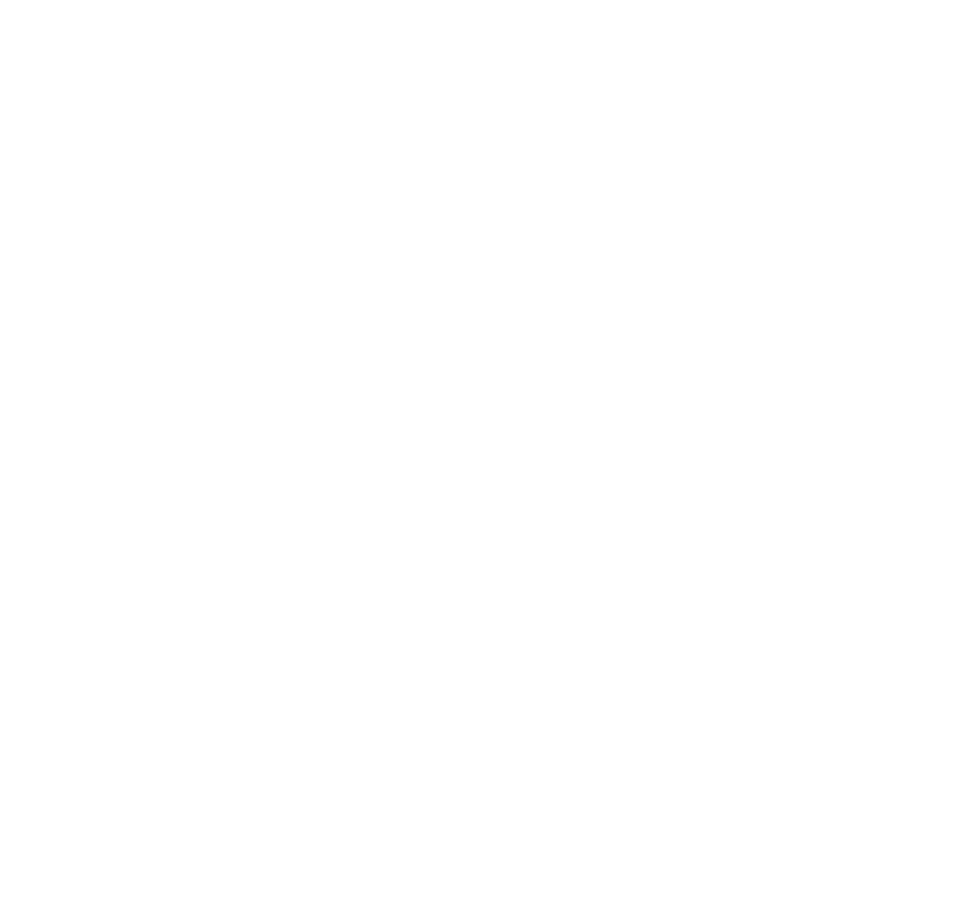
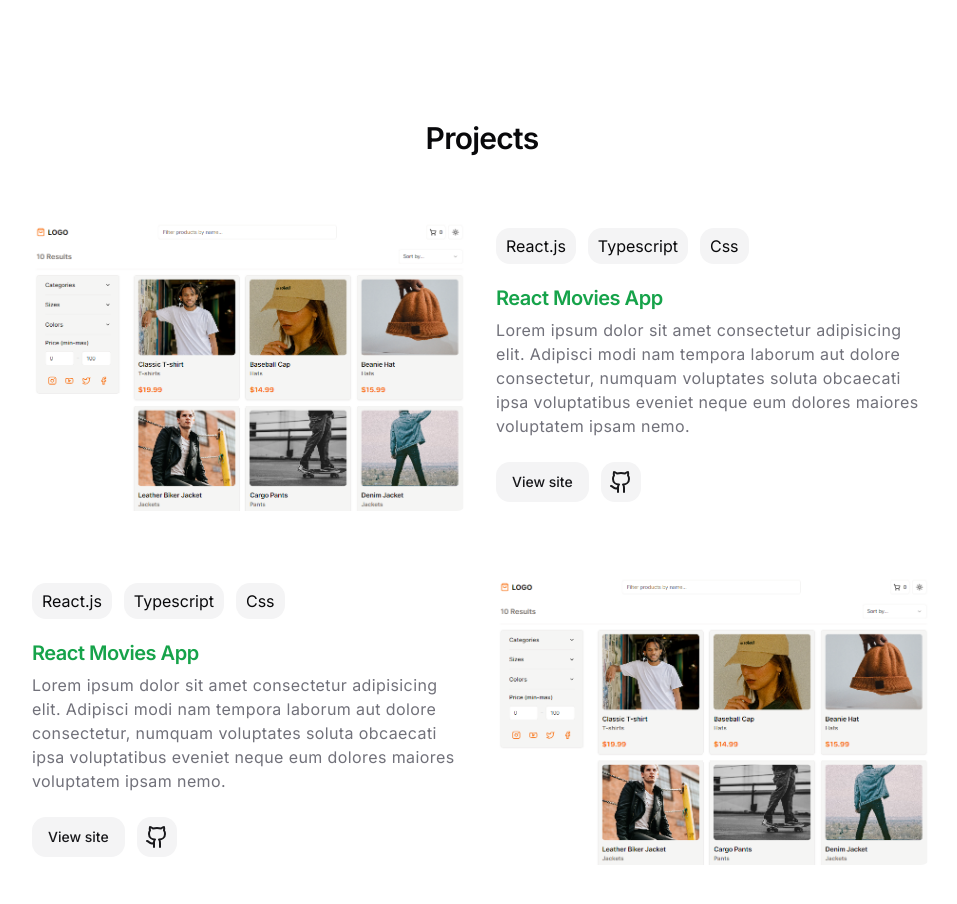
Before and after one commit to Fall3n4ngle/Portfolio, a Next.js app: page / in a window 1280 px wide. Shown: the part 480-1384 px from the top of the page, without its empty margins (158-1115 px from the left). Before the commit the page ends 800 px from the top, so only its background shows below. Built offline with nearby package versions, Linux system fonts and the light colour scheme.

Commit message:
created projects section

```diff
--- a/src/app/page.tsx
+++ b/src/app/page.tsx
@@ -1,9 +1,11 @@
 import { Hero } from "@/components/Hero";
+import { Projects } from "@/components/Projects";
 
 export default function Home() {
   return (
     <div className="container">
       <Hero />
+      <Projects />
     </div>
   );
 }
--- a/src/components/Header/Header.tsx
+++ b/src/components/Header/Header.tsx
@@ -6,7 +6,7 @@
 
 export default function Header() {
   return (
-    <header className="bg-bg-primary fixed left-0 top-0 z-50 w-full py-3">
+    <header className="bg-background fixed left-0 top-0 z-50 w-full py-3">
       <div className="container flex items-center justify-between">
         <div className="flex items-center gap-3">
           <div className="md:hidden">
--- a/src/components/Header/Navigation.tsx
+++ b/src/components/Header/Navigation.tsx
@@ -1,4 +1,4 @@
-import { navigationItems } from "@/common/const";
+import { navigationItems } from "./const";
 import { cn } from "@/common/utils";
 import Link from "next/link";
 
--- a/src/components/Header/SidebarNavigation.tsx
+++ b/src/components/Header/SidebarNavigation.tsx
@@ -1,8 +1,8 @@
-import { Button, Sheet, SheetClose, SheetContent, SheetTrigger } from "@/ui";
+import { Sheet, SheetClose, SheetContent, SheetTrigger } from "@/ui";
 import { cn } from "@/common/utils";
 import { Menu } from "lucide-react";
 import Link from "next/link";
-import { navigationItems } from "@/common/const";
+import { navigationItems } from "./const";
 
 export default function SidebarNavigation() {
   return (
--- /dev/null
+++ b/src/components/Projects/ProjectCard.tsx
@@ -0,0 +1,71 @@
+import Image, { StaticImageData } from "next/image";
+import { Badge, Button } from "@/ui";
+import Link from "next/link";
+import { Github } from "lucide-react";
+import { cn } from "@/common/utils";
+import { Project } from "./types";
+
+type Props = Omit<Project, "image"> & {
+  direction: "rtl" | "ltr";
+  image: StaticImageData;
+};
+
+export default function ProjectCard({
+  categories,
+  description,
+  githubLink,
+  image,
+  siteLink,
+  title,
+  direction,
+}: Props) {
+  return (
+    <article className="flex flex-col items-center gap-7 sm:flex-row">
+      <div
+        className={cn("relative aspect-[9/6] w-full sm:basis-1/2", {
+          "sm:order-2": direction === "ltr",
+          "sm:order-1": direction === "rtl",
+        })}
+      >
+        <Image src={image} alt={title} fill className="rounded-xl" />
+      </div>
+      <div
+        className={cn("text-center sm:basis-1/2 sm:text-left", {
+          "sm:order-1": direction === "ltr",
+          "sm:order-2": direction === "rtl",
+        })}
+      >
+        <div className="mb-4 flex items-center justify-center gap-3 sm:justify-start lg:mb-5">
+          {categories.map((category) => (
+            <Badge key={category}>{category}</Badge>
+          ))}
+        </div>
+        <h4 className="mb-1.5 scroll-m-20 text-xl font-semibold tracking-tight text-primary">
+          {title}
+        </h4>
+        <p className="mb-4 text-sm tracking-wide text-muted-foreground md:text-base lg:mb-6">
+          {description}
+        </p>
+        <div className=" flex items-center justify-center gap-3 sm:justify-start">
+          <Link href={siteLink} target="_blank">
+            <Button
+              variant="secondary"
+              className="hover:bg-primary hover:text-primary-foreground"
+            >
+              View site
+            </Button>
+          </Link>
+          <Link href={githubLink} target="_blank">
+            <Button
+              size="icon"
+              variant="secondary"
+              className="hover:bg-primary hover:text-primary-foreground"
+            >
+              <Github className="h-6 w-6" />
+            </Button>
+          </Link>
+        </div>
+      </div>
+    </article>
+  );
+}
--- /dev/null
+++ b/src/components/Projects/Projects.tsx
@@ -0,0 +1,32 @@
+"use client";
+
+import { useTheme } from "next-themes";
+import ProjectCard from "./ProjectCard";
+import { projects } from "./const";
+
+export default function Projects() {
+  const { theme } = useTheme();
+
+  return (
+    <section
+      id="projects"
+      className="mx-auto max-w-[900px] scroll-mt-24 lg:mb-20"
+    >
+      <h2 className="mb-16 scroll-m-20 text-center text-3xl font-semibold tracking-tight first:mt-0">
+        Projects
+      </h2>
+      <div className="flex flex-col gap-16">
+        {projects.map(({ image, ...project }, index) => {
+          return (
+            <ProjectCard
+              key={index}
+              {...project}
+              image={theme === "dark" ? image.dark : image.light}
+              direction={index % 2 === 0 ? "rtl" : "ltr"}
+            />
+          );
+        })}
+      </div>
+    </section>
+  );
+}
--- /dev/null
+++ b/src/components/Projects/const.ts
@@ -0,0 +1,30 @@
+import { Project } from "./types";
+import lightShop from "@/assets/projects/shop-light.png";
+import drakShop from "@/assets/projects/shop-dark.png";
+
+export const projects: Project[] = [
+  {
+    categories: ["React.js", "Typescript", "Css"],
+    title: "React Movies App",
+    description:
+      "Lorem ipsum dolor sit amet consectetur adipisicing elit. Adipisci modi nam tempora laborum aut dolore consectetur, numquam voluptates soluta obcaecati ipsa voluptatibus eveniet neque eum dolores maiores voluptatem ipsam nemo.",
+    githubLink: "",
+    siteLink: "",
+    image: {
+      light: lightShop,
+      dark: drakShop,
+    },
+  },
+  {
+    categories: ["React.js", "Typescript", "Css"],
+    title: "React Movies App",
+    description:
+      "Lorem ipsum dolor sit amet consectetur adipisicing elit. Adipisci modi nam tempora laborum aut dolore consectetur, numquam voluptates soluta obcaecati ipsa voluptatibus eveniet neque eum dolores maiores voluptatem ipsam nemo.",
+    githubLink: "",
+    siteLink: "",
+    image: {
+      light: lightShop,
+      dark: drakShop,
+    },
+  },
+];
--- /dev/null
+++ b/src/components/Projects/index.ts
@@ -0,0 +1 @@
+export { default as Projects } from "./Projects";
--- /dev/null
+++ b/src/components/Projects/types.ts
@@ -0,0 +1,13 @@
+import { StaticImageData } from "next/image";
+
+export type Project = {
+  image: {
+    dark: StaticImageData;
+    light: StaticImageData;
+  };
+  categories: string[];
+  title: string;
+  description: string;
+  siteLink: string;
+  githubLink: string;
+};
--- /dev/null
+++ b/src/ui/Badge.tsx
@@ -0,0 +1,5 @@
+import { PropsWithChildren } from "react";
+
+export function Badge({ children }: PropsWithChildren) {
+  return <div className="rounded-md bg-secondary px-2.5 py-1.5">{children}</div>;
+}
--- a/src/ui/index.ts
+++ b/src/ui/index.ts
@@ -1,3 +1,4 @@
 export * from "./Button";
 export * from "./DropdownMenu";
 export * from "./Sheet";
+export * from "./Badge";
```
Also changed, not shown: src/assets/projects/shop-dark.PNG (added), src/assets/projects/shop-light.png (added), src/components/Header/const.ts (renamed from src/common/const.ts).
